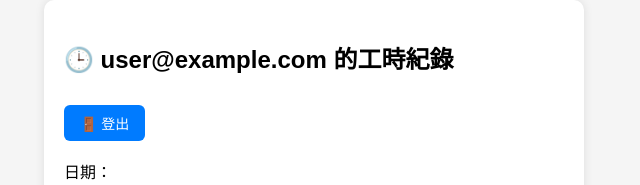
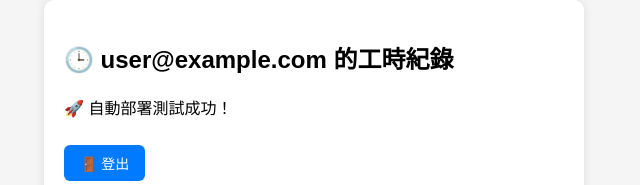
Before and after one commit to powei-888/worktime-tracker, a React (Create React App) app: page / in a window 1280 px wide. Shown: the top 185 px of the page, without its empty margins (326-966 px from the left). Built offline with nearby package versions, Linux system fonts and the light colour scheme; no server answers; the database is empty; sample sign-in values are in the browser's storage.

Commit message:
測試自動部署：加一行測試文字

```diff
--- a/src/pages/HomePage.js
+++ b/src/pages/HomePage.js
@@ -140,6 +140,8 @@ export default function HomePage() {
   return (
     <div className="container">
       <h2>🕒 {auth.currentUser.email} 的工時紀錄</h2>
+      <p>🚀 自動部署測試成功！</p>
+
 
       <button onClick={logout}>🚪 登出</button>
       <br /><br />
```
